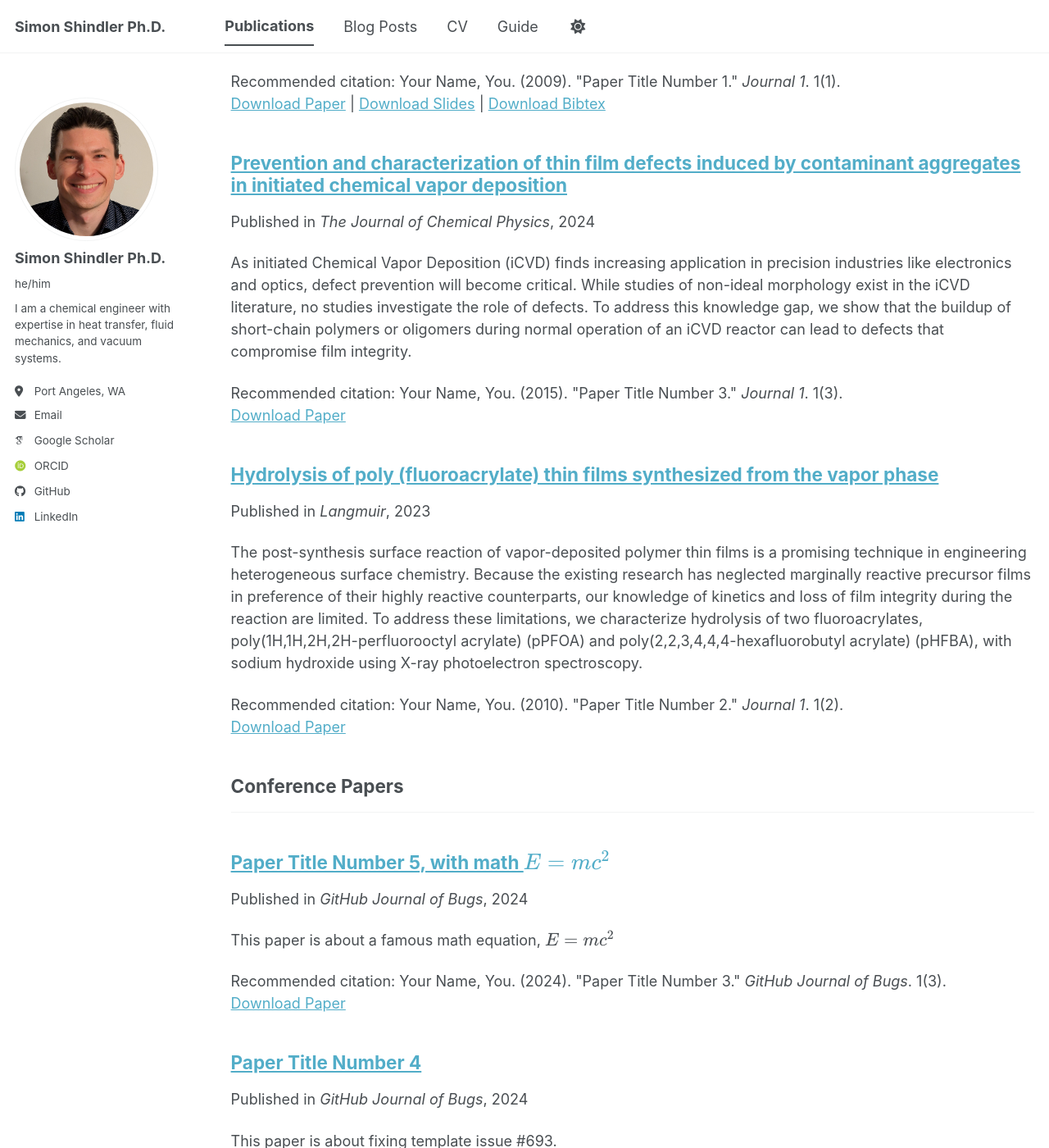
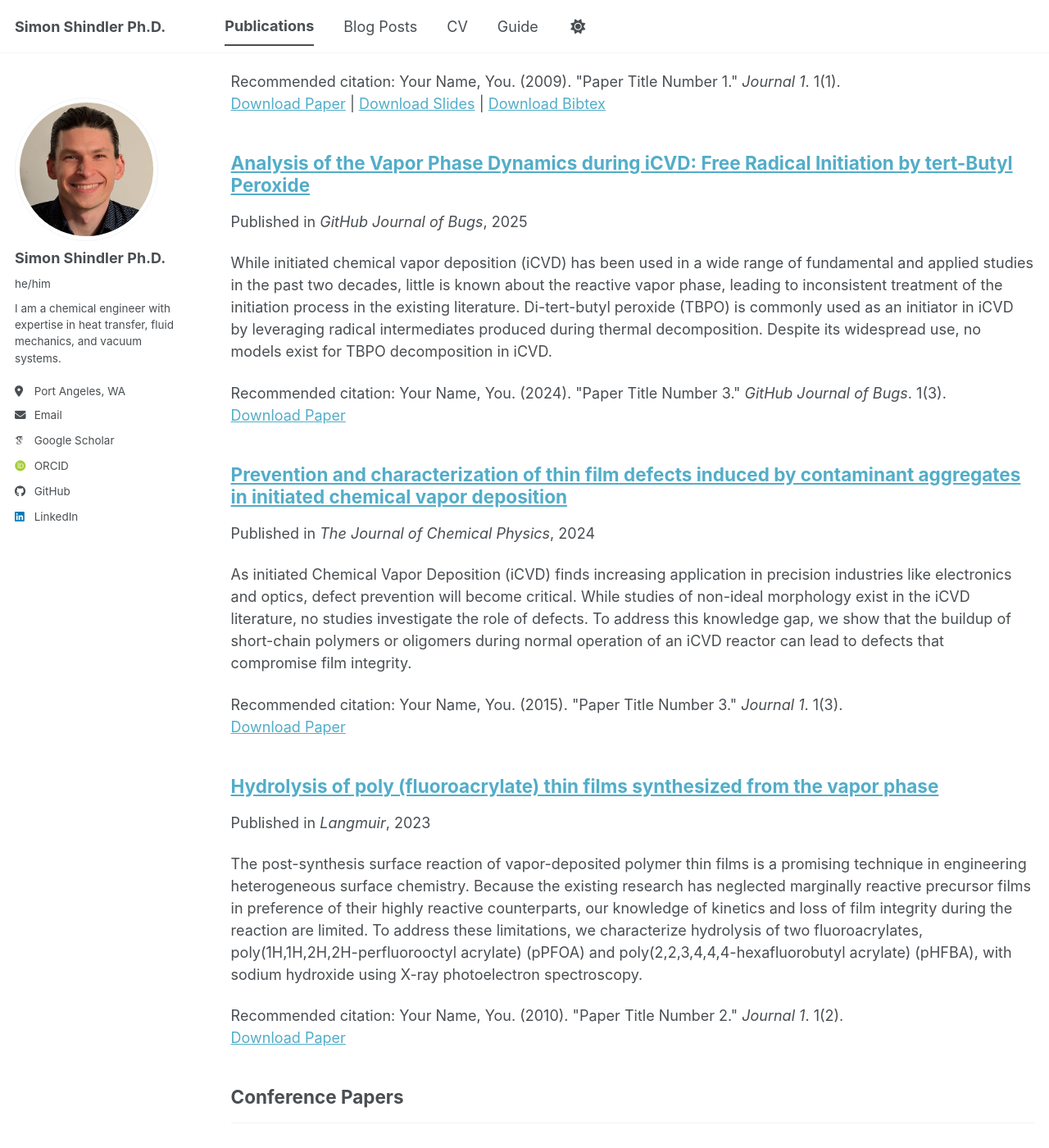
Before and after one commit to sgshindler/sgshindler.github.io, a Jekyll site: the page built from _pages/publications.html, in a window 1280 px wide and 1400 px high, scrolled down 474 px. Shown: the whole window at 82% size. Built offline with Jekyll 4.4.1, drawn with Linux system fonts in a browser that asks for light colours; some web fonts are replaced; a script bundle is joined from its source files by our own code; library files that are not in the unit come from our copies.

Commit message:
Update 2024-02-17-paper-title-number-4.md

```diff
--- a/_publications/2024-02-17-paper-title-number-4.md
+++ b/_publications/2024-02-17-paper-title-number-4.md
@@ -1,10 +1,10 @@
 ---
-title: "Paper Title Number 4"
+title: "Analysis of the Vapor Phase Dynamics during iCVD: Free Radical Initiation by tert-Butyl Peroxide"
 collection: publications
-category: conferences
+category: manuscripts
 permalink: /publication/2024-02-17-paper-title-number-4
-excerpt: 'This paper is about fixing template issue #693.'
-date: 2024-02-17
+excerpt: 'While initiated chemical vapor deposition (iCVD) has been used in a wide range of fundamental and applied studies in the past two decades, little is known about the reactive vapor phase, leading to inconsistent treatment of the initiation process in the existing literature. Di-tert-butyl peroxide (TBPO) is commonly used as an initiator in iCVD by leveraging radical intermediates produced during thermal decomposition. Despite its widespread use, no models exist for TBPO decomposition in iCVD. '
+date: 2025-05-05
 venue: 'GitHub Journal of Bugs'
 paperurl: 'https://academicpages.github.io/files/paper3.pdf'
 citation: 'Your Name, You. (2024). &quot;Paper Title Number 3.&quot; <i>GitHub Journal of Bugs</i>. 1(3).'
```
